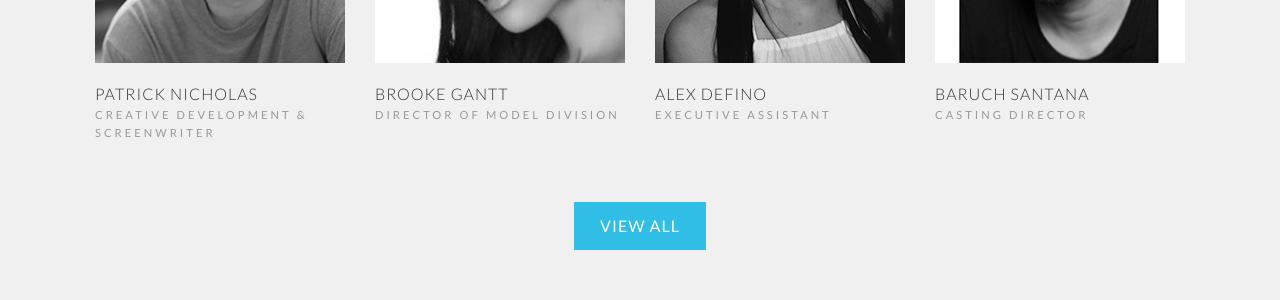
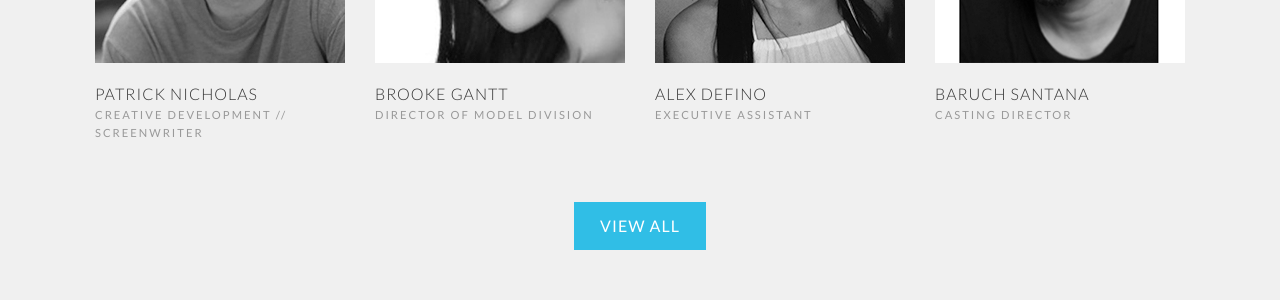
Before and after one commit to acarranza34/Esteem-Enterprise-Site, a Jekyll site: the page built from index.html, in a window 1280 px wide and 900 px high, scrolled down 4776 px. Shown: the part 152-452 px from the top of the window. Built offline with Jekyll 4.4.1, drawn with Linux system fonts in a browser that asks for light colours; some web fonts are replaced.

Commit message:
fixing team members

```diff
--- a/css/style.css
+++ b/css/style.css
@@ -2926,7 +2926,7 @@ body {
 }
 .modTeamMember.style-2 p.position {
   text-transform: uppercase;
-  letter-spacing: 3px;
+  letter-spacing: 2px;
   font-size: 0.8rem;
 }
 .modTeamMember.style-2 .overlay {
--- a/index.html
+++ b/index.html
@@ -83,7 +83,7 @@ testimonials:
 members:
   - avatar: /images/@stock/member-1.jpg
     name: Patrick Nicholas
-    position: Creative Development &amp; Screenwriter
+    position: Creative Development // Screenwriter
     socials:
       - link: http://twitter.com
         icon: twitter
```
